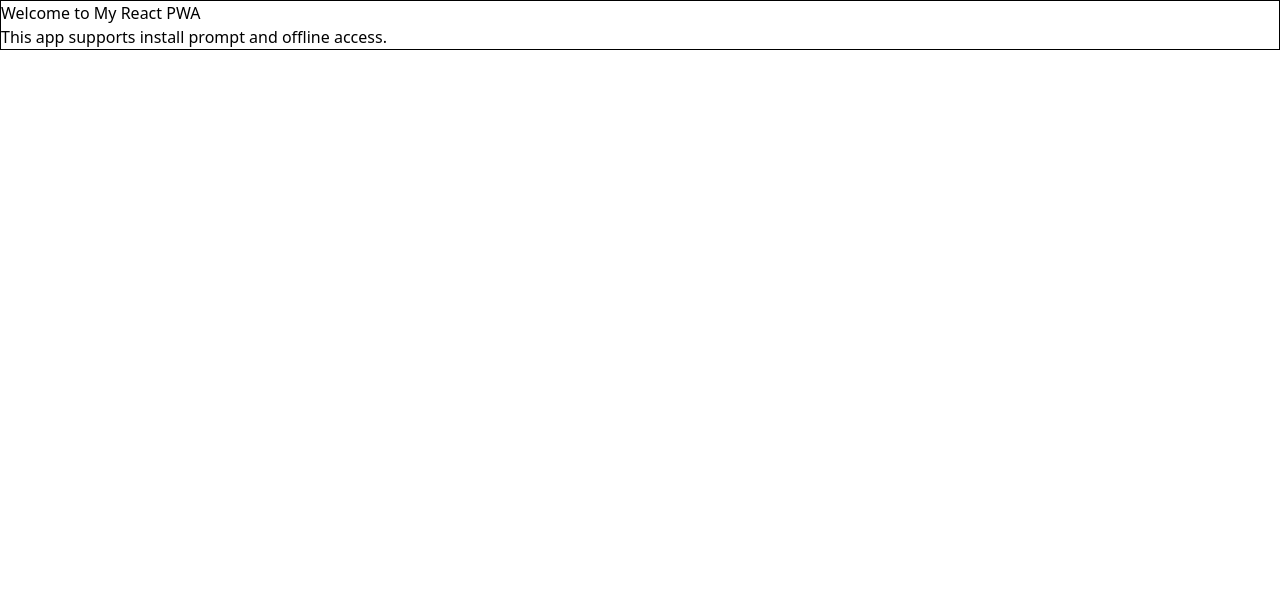
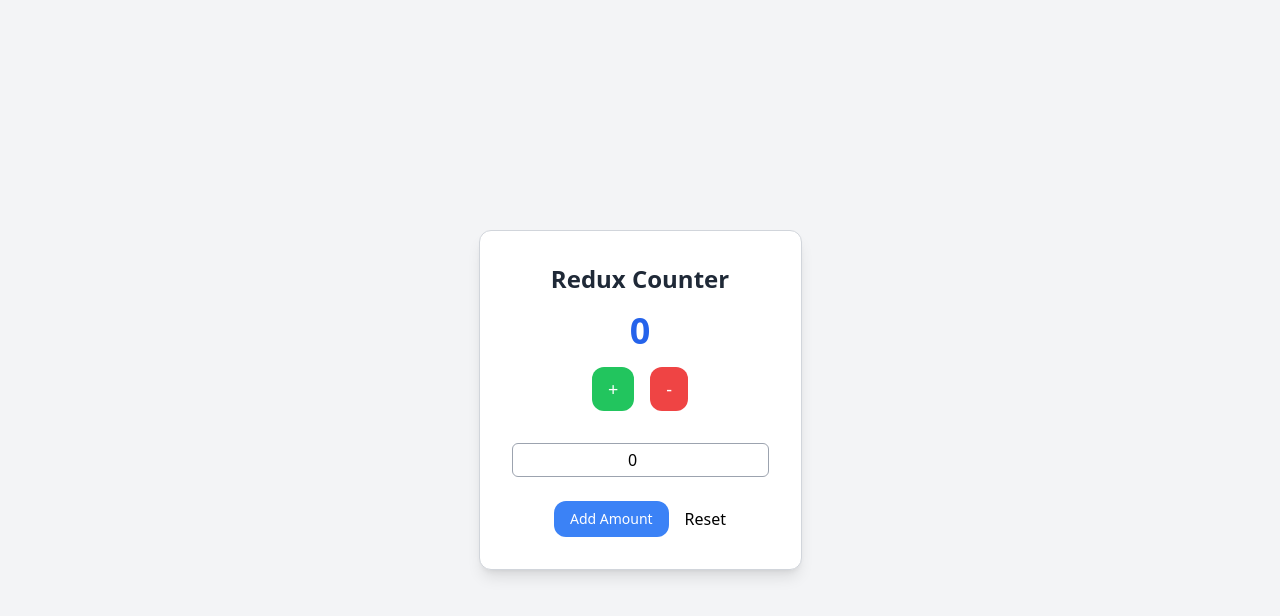
Before and after one commit to Rahul122703/Redux-blog, a React (Create React App) app: page / in a window 1280 px wide. Shown: the top 616 px of the page. Built offline with nearby package versions, Linux system fonts and the light colour scheme.

Commit message:
adding counter

```diff
--- a/package.json
+++ b/package.json
@@ -3,6 +3,7 @@
   "version": "0.1.0",
   "private": true,
   "dependencies": {
+    "@reduxjs/toolkit": "^2.8.2",
     "@testing-library/jest-dom": "^5.17.0",
     "@testing-library/react": "^13.4.0",
     "@testing-library/user-event": "^13.5.0",
@@ -13,6 +14,7 @@
     "react": "^18.2.0",
     "react-dom": "^18.2.0",
     "react-i18next": "^15.0.1",
+    "react-redux": "^9.2.0",
     "react-router-dom": "^6.26.0",
     "react-scripts": "5.0.1",
     "web-vitals": "^2.1.4",
--- a/src/App.js
+++ b/src/App.js
@@ -1,12 +1,11 @@
 import React from "react";
-import InstallPrompt from "./components/installPrompt";
+
+import Counter from "./features/counter/Counter";
 
 const App = () => {
   return (
-    <div className="border border-black">
-      <h1>Welcome to My React PWA</h1>
-      <p>This app supports install prompt and offline access.</p>
-      <InstallPrompt />
+    <div>
+      <Counter />
     </div>
   );
 };
--- /dev/null
+++ b/src/app/store.js
@@ -0,0 +1,8 @@
+import { configureStore } from "@reduxjs/toolkit";
+import counterReducer from "../features/counter/counterSlice";
+
+export const store = configureStore({
+  reducer: {
+    counter: counterReducer,
+  },
+});
--- a/src/components/installPrompt.js
+++ b/src/components/installPrompt.js
@@ -44,7 +44,7 @@ const InstallPrompt = () => {
     <>
       {showModal && (
         <div
-          className="fixed inset-0 flex items-center justify-center bg-black bg-opacity-50"
+          className="fixed inset-0 flex items-center justify-center bg-black bg-opacity-50 "
           onClick={() => setShowModal(false)}>
           <div
             className="bg-white p-6 rounded-lg shadow-lg w-80 text-center"
@@ -72,7 +72,7 @@ const InstallPrompt = () => {
       {showButton && (
         <button
           onClick={() => setShowModal(true)}
-          className="fixed bottom-4 right-4 bg-blue-500 text-white px-4 py-2 rounded-full shadow-lg hover:bg-blue-600">
+          className="fixed bottom-4 right-4 bg-blue-500 text-white px-4 py-2 rounded-full shadow-lg hover:bg-blue-600 z-50">
           Install App
         </button>
       )}
--- /dev/null
+++ b/src/features/counter/Counter.js
@@ -0,0 +1,59 @@
+import React from "react";
+import { useSelector, useDispatch } from "react-redux";
+import { increment, decrement, incrementByAmount, reset } from "./counterSlice";
+import { useState } from "react";
+const Counter = () => {
+  const count = useSelector((state) => state.counter.count);
+  const dispatch = useDispatch();
+  const [incrementAmount, setIncrementAmount] = useState(0);
+  const inputValue = Number(incrementAmount) || 0;
+
+  const setReset = () => {
+    dispatch(reset());
+    dispatch(incrementByAmount(0));
+    setIncrementAmount(0);
+  };
+
+  return (
+    <div className="h-[100vh] w-[100vw] flex items-center justify-center bg-gray-100">
+      <div className="bg-white shadow-lg rounded-xl p-8 flex flex-col items-center gap-4 min-w-[250px] border border-gray-300">
+        <h1 className="text-2xl font-bold text-gray-800">Redux Counter</h1>
+        <div className="text-4xl font-semibold text-blue-600">{count}</div>
+        <div className="flex gap-4">
+          <button
+            onClick={() => dispatch(increment())}
+            className="bg-green-500 hover:bg-green-600 text-white px-4 py-2 rounded-xl text-lg">
+            +
+          </button>
+          <button
+            onClick={() => dispatch(decrement())}
+            className="bg-red-500 hover:bg-red-600 text-white px-4 py-2 rounded-xl text-lg">
+            -
+          </button>
+        </div>
+
+        <input
+          type="number"
+          value={incrementAmount}
+          onChange={(e) => {
+            console.clear();
+            console.log("value");
+            console.log(e.target.value);
+            setIncrementAmount(e.target.value);
+          }}
+          className="border border-gray-400 rounded-md px-3 py-1 mt-4 text-center"
+        />
+        <div className="flex gap-4 mt-2">
+          <button
+            onClick={() => dispatch(incrementByAmount(inputValue))}
+            className="bg-blue-500 hover:bg-blue-600 text-white px-4 py-2 rounded-xl text-sm">
+            Add Amount
+          </button>
+          <button onClick={() => setReset()}>Reset</button>
+        </div>
+      </div>
+    </div>
+  );
+};
+
+export default Counter;
--- /dev/null
+++ b/src/features/counter/counterSlice.js
@@ -0,0 +1,29 @@
+import { createSlice } from "@reduxjs/toolkit";
+
+const initialState = {
+  count: 0,
+};
+
+export const counterSlice = createSlice({
+  name: "counter",
+  initialState,
+  reducers: {
+    increment: (state) => {
+      state.count += 1;
+    },
+    decrement: (state) => {
+      state.count -= 1;
+    },
+    incrementByAmount: (state, action) => {
+      state.count += action.payload;
+    },
+    reset: (state) => {
+      state.count = 0;
+    },
+  },
+});
+
+export const { increment, decrement, incrementByAmount, reset } =
+  counterSlice.actions;
+
+export default counterSlice.reducer;
--- a/src/index.js
+++ b/src/index.js
@@ -4,7 +4,15 @@ import App from "./App";
 import "./index.css";
 import * as serviceWorkerRegistration from "./serviceWorkerRegistration";
 
+import { store } from "./app/store";
+
+import { Provider } from "react-redux";
+
 const root = ReactDOM.createRoot(document.getElementById("root"));
-root.render(<App />);
+root.render(
+  <Provider store={store}>
+    <App />
+  </Provider>
+);
 
 serviceWorkerRegistration.register();
```
Also changed, not shown: 2 other files (tests, documents, lock files or other folders).
